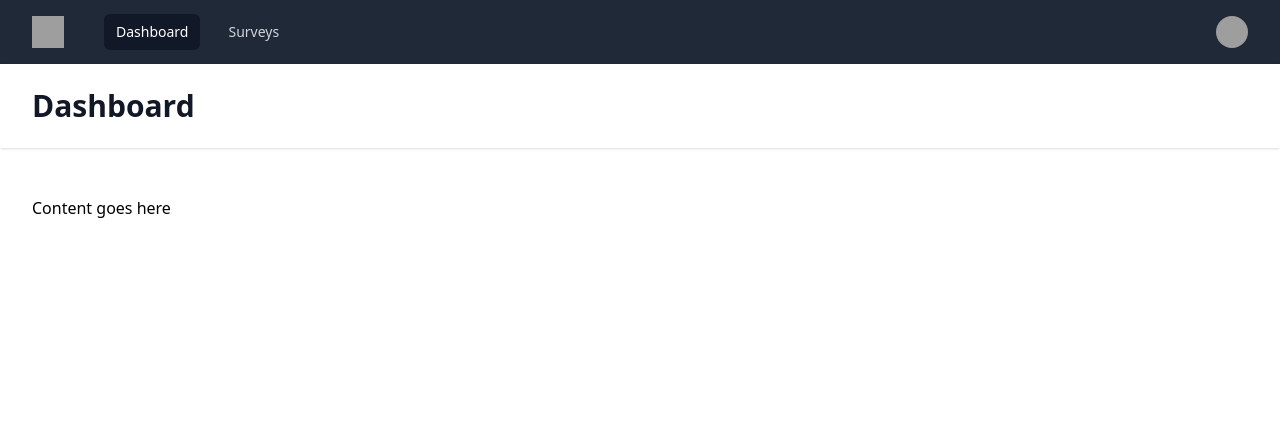
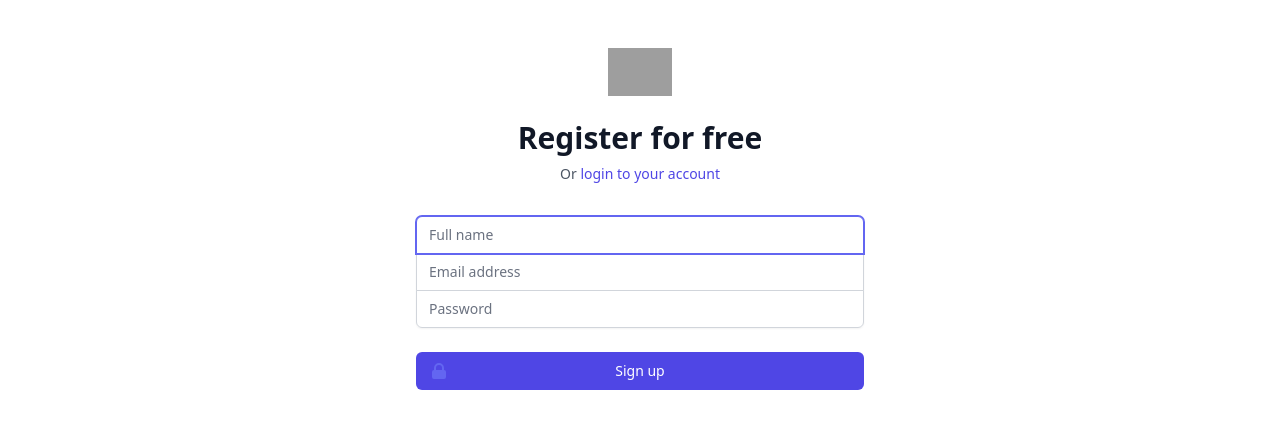
Before and after one commit to Arckentos/AllSurvey, a JavaScript app in the folder vue/: page /register in a window 1280 px wide. Before the commit this address led to /dashboard. Shown: the top 428 px of the page. Built offline with nearby package versions, Linux system fonts and the light colour scheme; grey boxes are pictures that could not be loaded.

Commit message:
Sign up on frontend

```diff
--- a/vue/src/components/DefaultLayout.vue
+++ b/vue/src/components/DefaultLayout.vue
@@ -60,7 +60,7 @@
         <div class="pt-4 pb-3 border-t border-gray-700">
           <div class="flex items-center px-5">
             <div class="flex-shrink-0">
-              <img class="w-10 h-10 rounded-full" :src="user.imageUrl" alt="" />
+              <!-- <img class="w-10 h-10 rounded-full" :src="user.imageUrl" alt="" /> -->
             </div>
             <div class="ml-3">
               <div class="text-base font-medium leading-none text-white">{{ user.name }}</div>
--- a/vue/src/store/index.js
+++ b/vue/src/store/index.js
@@ -3,21 +3,37 @@
 const store = createStore({
     state: {
         user: {
-            data: {
-                name: 'Tom Cook',
-                email: 'tom@example.com',
-                imageUrl:
-                    'https://images.unsplash.com/photo-1472099645785-5658abf4ff4e?ixlib=rb-1.2.1&ixid=eyJhcHBfaWQiOjEyMDd9&auto=format&fit=facearea&facepad=2&w=256&h=256&q=80',
-            },
-            token: 123,
+            data: {},
+            token: sessionStorage.getItem('TOKEN'),
         },
     },
     getters: {},
-    actions: {},
+    actions: {
+        register({ commit }, user) {
+            return fetch('http://localhost:8000/api/register', {
+                headers: {
+                    "Content-Type": "application/json",
+                    Accept: "application/json",
+                },
+                method: "POST",
+                body: JSON.stringify(user),
+            })
+                .then((res) => res.json())
+                .then((res) => {
+                    commit("setUser", res);
+                    return res;
+                });
+        },
+    },
     mutations: {
-        logout: state => {
+        logout: (state) => {
             state.user.data = {};
             state.user.token = null;
+        },
+        setUser: (state, userData) => {
+            state.user.data = userData.data;
+            state.user.token = userData.token;
+            sessionStorage.setItem('TOKEN', userData.token);
         }
     },
     modules: {},
--- a/vue/src/views/Register.vue
+++ b/vue/src/views/Register.vue
@@ -5,19 +5,23 @@
     <p class="mt-2 text-sm text-center text-gray-600">
       Or
       {{ ' ' }}
-      <router-link :to="{name: 'Login'}" class="font-medium text-indigo-600 hover:text-indigo-500"> login to your account </router-link>
+      <router-link :to="{ name: 'Login' }" class="font-medium text-indigo-600 hover:text-indigo-500"> login to your account </router-link>
     </p>
   </div>
-  <form class="mt-8 space-y-6" action="#" method="POST">
+  <form class="mt-8 space-y-6" @submit="register">
     <input type="hidden" name="remember" value="true" />
     <div class="-space-y-px rounded-md shadow-sm">
       <div>
+        <label for="fullname" class="sr-only">Name</label>
+        <input id="fullname" name="name" type="text" autocomplete="name" required="" v-model="user.name" class="relative block w-full px-3 py-2 text-gray-900 placeholder-gray-500 border border-gray-300 rounded-none appearance-none rounded-t-md focus:outline-none focus:ring-indigo-500 focus:border-indigo-500 focus:z-10 sm:text-sm" placeholder="Full name" autofocus/>
+      </div>
+      <div>
         <label for="email-address" class="sr-only">Email address</label>
-        <input id="email-address" name="email" type="email" autocomplete="email" required="" class="relative block w-full px-3 py-2 text-gray-900 placeholder-gray-500 border border-gray-300 rounded-none appearance-none rounded-t-md focus:outline-none focus:ring-indigo-500 focus:border-indigo-500 focus:z-10 sm:text-sm" placeholder="Email address" />
+        <input id="email-address" name="email" type="email" autocomplete="email" required="" v-model="user.email" class="relative block w-full px-3 py-2 text-gray-900 placeholder-gray-500 border border-gray-300 rounded-none appearance-none focus:outline-none focus:ring-indigo-500 focus:border-indigo-500 focus:z-10 sm:text-sm" placeholder="Email address" />
       </div>
       <div>
         <label for="password" class="sr-only">Password</label>
-        <input id="password" name="password" type="password" autocomplete="current-password" required="" class="relative block w-full px-3 py-2 text-gray-900 placeholder-gray-500 border border-gray-300 rounded-none appearance-none rounded-b-md focus:outline-none focus:ring-indigo-500 focus:border-indigo-500 focus:z-10 sm:text-sm" placeholder="Password" />
+        <input id="password" name="password" type="password" autocomplete="current-password" required="" v-model="user.password" class="relative block w-full px-3 py-2 text-gray-900 placeholder-gray-500 border border-gray-300 rounded-none appearance-none rounded-b-md focus:outline-none focus:ring-indigo-500 focus:border-indigo-500 focus:z-10 sm:text-sm" placeholder="Password" />
       </div>
     </div>
 
@@ -33,5 +37,26 @@
 </template>
 
 <script setup>
-import { LockClosedIcon } from '@heroicons/vue/solid'
+import { LockClosedIcon } from '@heroicons/vue/solid';
+import { useRouter } from 'vue-router';
+import store from '../store';
+
+const router = useRouter();
+
+const user = {
+  name: '',
+  email: '',
+  password: '',
+}
+
+function register(ev) {
+  ev.preventDefault();
+  store
+    .dispatch('register', user)
+    .then((res) => {
+      router.push({
+        name: 'Dashboard'
+      })
+    })
+}
 </script>
```
Also changed, not shown: 1 other file (tests, documents, lock files or other folders).
